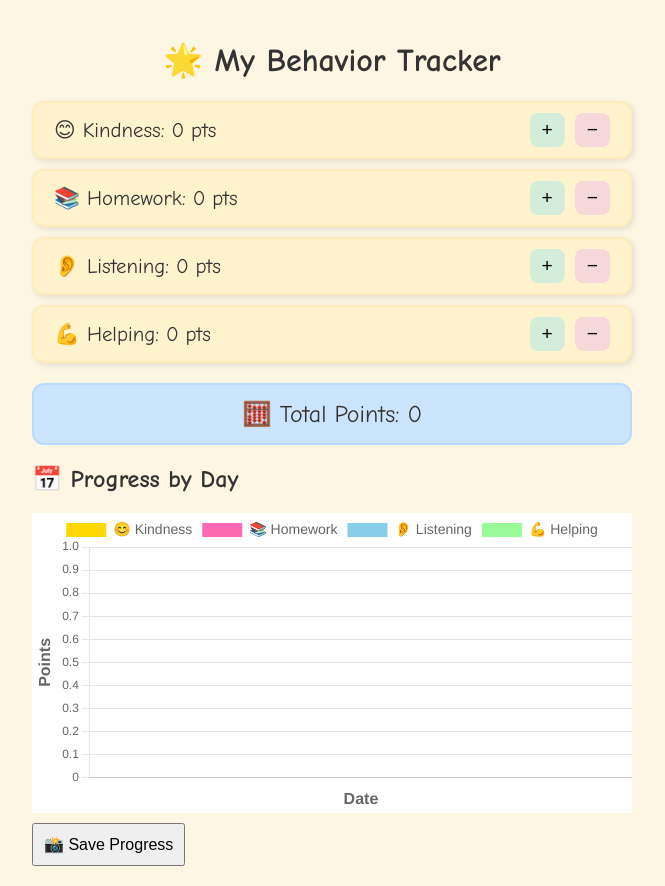
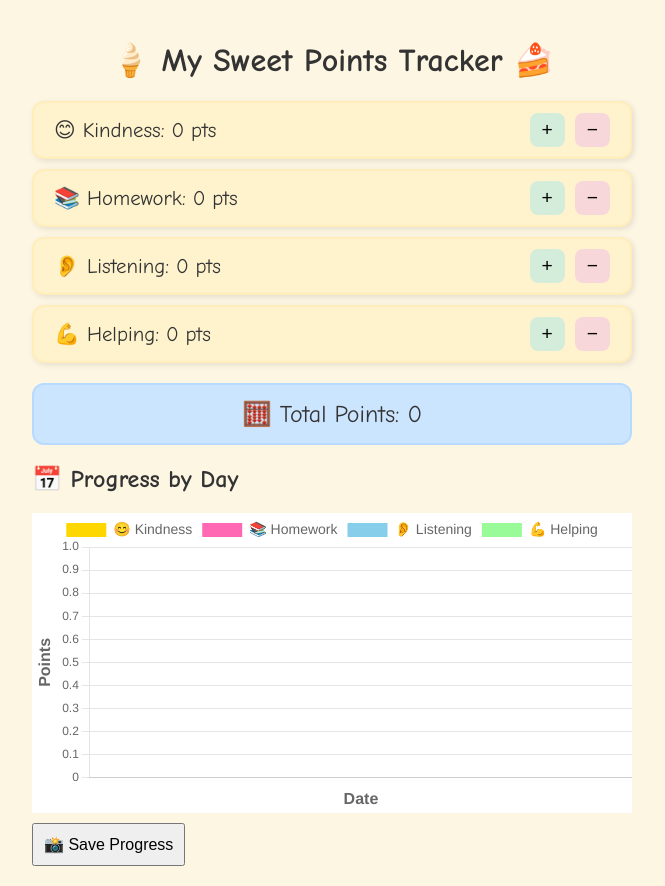
Before and after one commit to mrlittlesai/sweet_points, a website: page index.html in a window 1280 px wide. Shown: the whole page, without its empty margins (308-973 px from the left). Drawn offline with nearby package versions, Linux system fonts and the light colour scheme.

Commit message:
change title

```diff
--- a/index.html
+++ b/index.html
@@ -67,7 +67,7 @@
 
 <body>
 
-  <h1>🌟 My Behavior Tracker</h1>
+  <h1>🍦 My Sweet Points Tracker 🍰 </h1>
 
   <div id="categories"></div>
 
```
